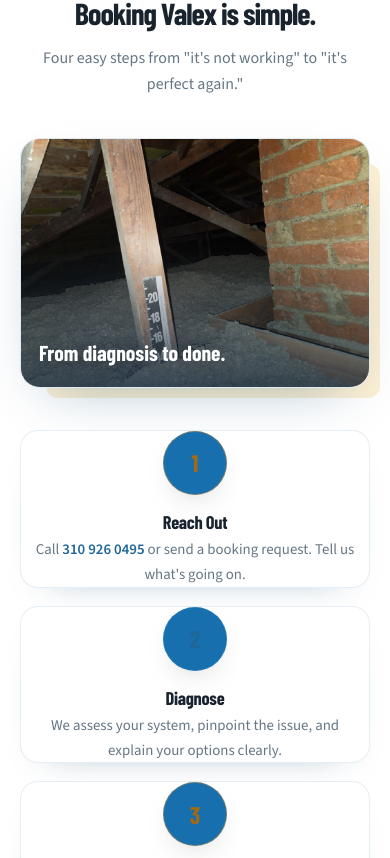
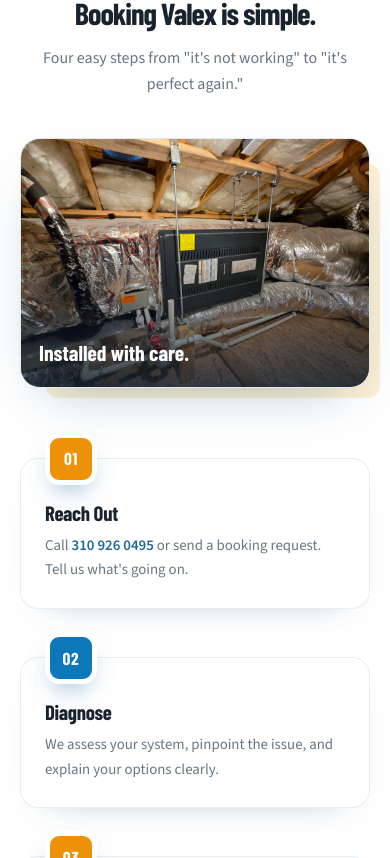
Before and after one commit to jonaxgarc/valex-hvac-mechanical, a Next.js app: page / in a window 390 px wide. Shown: the part 4686-5544 px from the top of the page. Built offline with nearby package versions, Linux system fonts and the light colour scheme; a web font is replaced by a local one.

Commit message:
Refine process image and step timeline

```diff
--- a/public/gallery.css
+++ b/public/gallery.css
@@ -494,14 +494,34 @@
 }
 .why__item .ico--check { stroke: #ffc04a; }
 
-.steps { gap: 18px; }
+.steps { gap: 20px; padding-top: 28px; }
+.steps::before {
+  top: 26px; left: 6%; right: 6%; height: 2px;
+  background: linear-gradient(90deg, #ffad18 0%, #ffad18 30%, #208bd0 70%, #075792 100%);
+  opacity: .42;
+}
 .step {
+  min-height: 210px; margin-top: 0; padding: 43px 24px 26px;
   border: 1px solid rgba(7,87,146,.10);
   border-radius: 18px;
   background: #fff;
   box-shadow: 0 16px 36px -30px rgba(7,67,110,.5);
+  text-align: left;
+  transition: transform .28s var(--ease), border-color .28s var(--ease), box-shadow .28s var(--ease);
 }
-.step__num { background: #176fae; color: #fff; }
+.step:hover { transform: translateY(-6px); border-color: rgba(23,111,174,.28); box-shadow: 0 24px 46px -30px rgba(7,67,110,.62); }
+.step__num {
+  position: absolute; top: -26px; left: 24px;
+  width: 52px; height: 52px; margin: 0;
+  border: 5px solid #fff; border-radius: 14px;
+  background: #176fae; color: #fff;
+  box-shadow: 0 12px 28px -13px rgba(7,87,146,.7);
+  font-size: 1.08rem; letter-spacing: .04em;
+}
+.step:nth-child(odd) .step__num { background: #ed9208; color: #fff; border-color: #fff; }
+.step:nth-child(even) .step__num { background: #0d78b9; color: #fff; border-color: #fff; }
+.step h3 { margin-bottom: 10px; font-size: 1.3rem; }
+.step p { line-height: 1.65; }
 
 #area {
   background:
@@ -553,6 +573,11 @@
 .site-footer .brand__sub { color: #8dd1f4; }
 .footer__bar { border-color: rgba(255,255,255,.18); }
 
+@media (max-width: 900px) {
+  .steps { grid-template-columns: repeat(2, minmax(0, 1fr)); row-gap: 48px; }
+  .steps::before { display: none; }
+}
+
 @media (max-width: 1180px) {
   .site-header .nav { display: none; }
   .site-header .header__cta .btn--phone { display: none; }
@@ -590,6 +615,8 @@
   .hero__visual { min-height: 220px; }
   .medallion { width: 230px; height: auto; border-width: 5px; }
   .hero__title { font-size: clamp(2.05rem, 10vw, 3.2rem); line-height: 1.06; letter-spacing: .004em; }
+  .steps { grid-template-columns: 1fr; }
+  .step { min-height: 0; }
   .stats { margin-top: -42px; }
   .stat { min-height: 118px; }
 }
--- a/valex-website/index.html
+++ b/valex-website/index.html
@@ -369,28 +369,28 @@
         </header>
 
         <figure class="section-visual section-visual--process section-visual--warm reveal" data-reveal>
-          <img src="/portfolio/valex-project-22.jpg" alt="Valex ductwork and airflow work in progress" loading="lazy" decoding="async" />
-          <figcaption><strong>From diagnosis to done.</strong><span>See the workmanship behind a comfortable home.</span></figcaption>
+          <img src="/portfolio/valex-project-26.jpg" alt="Valex indoor HVAC equipment and ductwork installation" loading="lazy" decoding="async" />
+          <figcaption><strong>Installed with care.</strong><span>Real equipment, clean connections, and workmanship built to last.</span></figcaption>
         </figure>
 
         <ol class="steps">
           <li class="step reveal" data-reveal>
-            <span class="step__num">1</span>
+            <span class="step__num">01</span>
             <h3>Reach Out</h3>
             <p>Call <a href="tel:+13109260495">310&nbsp;926&nbsp;0495</a> or send a booking request. Tell us what's going on.</p>
           </li>
           <li class="step reveal" data-reveal>
-            <span class="step__num">2</span>
+            <span class="step__num">02</span>
             <h3>Diagnose</h3>
             <p>We assess your system, pinpoint the issue, and explain your options clearly.</p>
           </li>
           <li class="step reveal" data-reveal>
-            <span class="step__num">3</span>
+            <span class="step__num">03</span>
             <h3>Fix or Install</h3>
             <p>Repairs and installations done cleanly, correctly, and with respect for your home.</p>
           </li>
           <li class="step reveal" data-reveal>
-            <span class="step__num">4</span>
+            <span class="step__num">04</span>
             <h3>Enjoy Comfort</h3>
             <p>Your home is back to the perfect temperature — heated and cooled, just right.</p>
           </li>
```
Also changed, not shown: public/legacy/index.html (+6 -6 lines).
